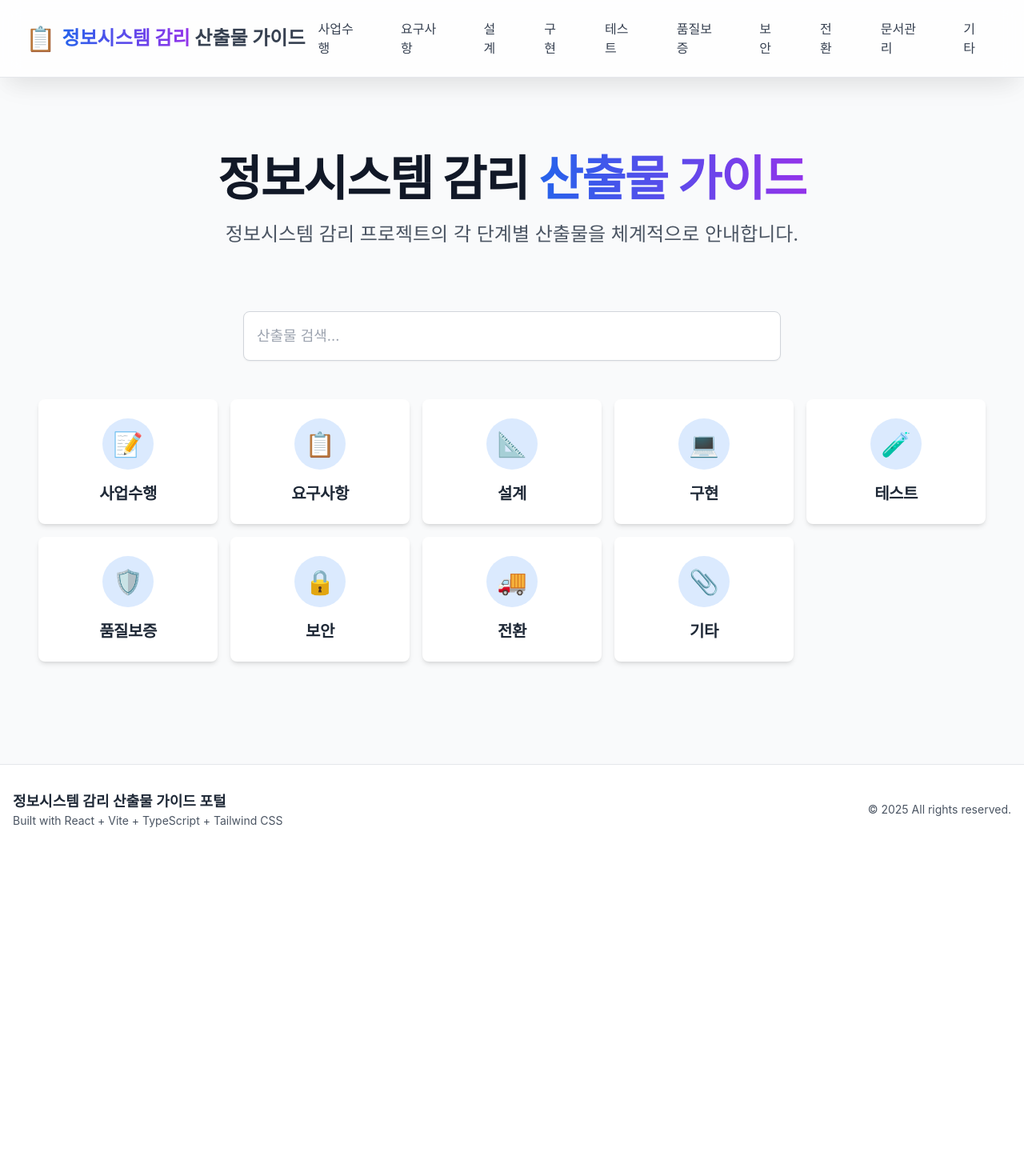
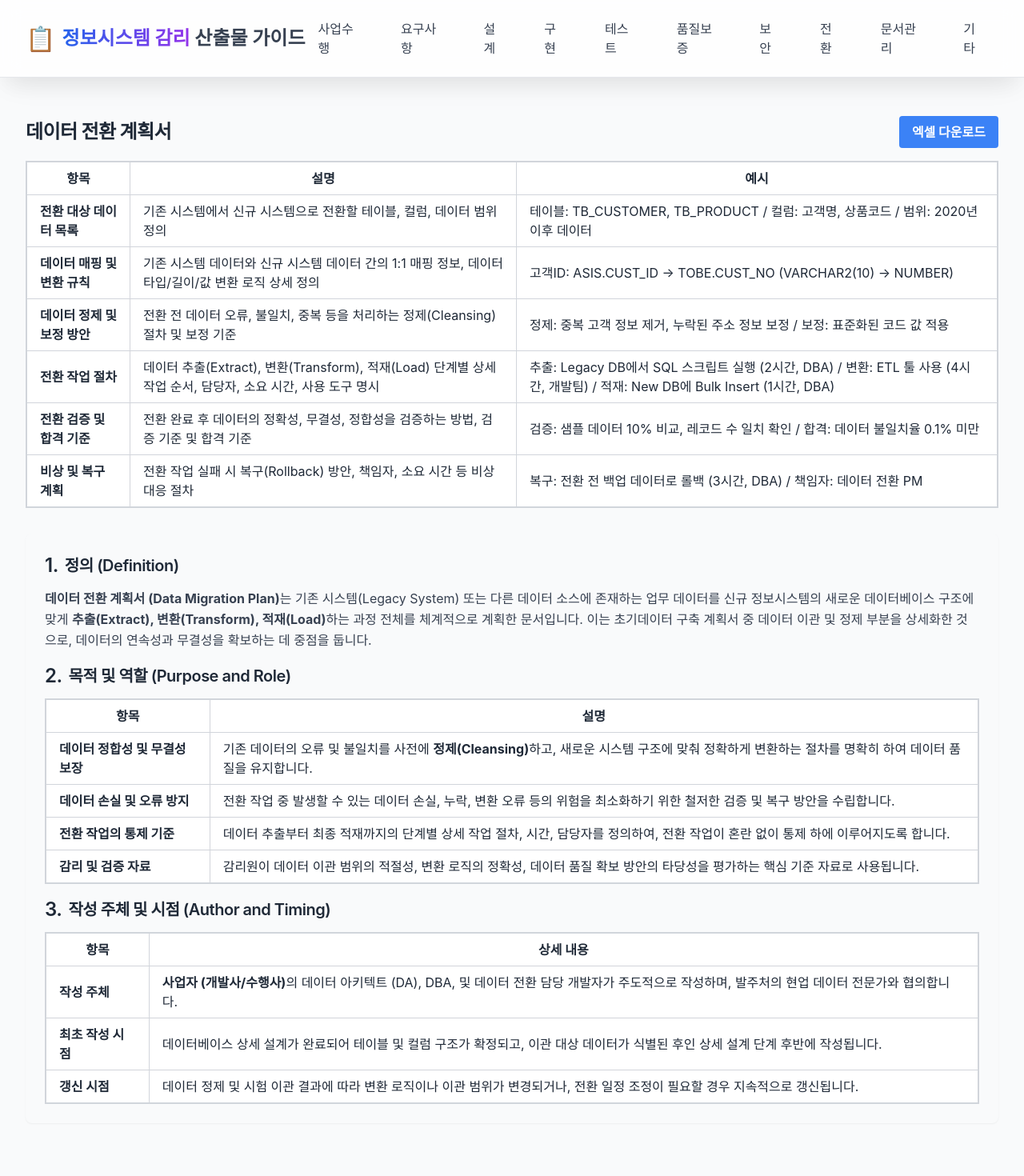
Before and after one commit to jeonck/deliverables-guide, a React (Vite) app: page /#/forms/data-migration-plan in a window 1280 px wide. Before the commit this address led to /#/. Shown: the top 1470 px of the page at 80% size. Before the commit the page ends 1068 px from the top, so only its background shows below. Built offline with nearby package versions, Linux system fonts and the light colour scheme.

Commit message:
feat: add data migration plan form and update links

```diff
--- a/src/App.tsx
+++ b/src/App.tsx
@@ -40,6 +40,7 @@ import MasterTestPlan from './pages/forms/MasterTestPlan';
 import DataSystemDefinitionDocument from './pages/forms/DataSystemDefinitionDocument';
 import ScreenDesignDocument from './pages/forms/ScreenDesignDocument';
 import SystemTransitionPlan from './pages/forms/SystemTransitionPlan';
+import DataMigrationPlan from './pages/forms/DataMigrationPlan';
 
 function App() {
   return (
@@ -88,6 +89,7 @@ function App() {
             <Route path="/forms/data-system-definition-document" element={<DataSystemDefinitionDocument />} />
             <Route path="/forms/screen-design-document" element={<ScreenDesignDocument />} />
             <Route path="/forms/system-transition-plan" element={<SystemTransitionPlan />} />
+            <Route path="/forms/data-migration-plan" element={<DataMigrationPlan />} />
             <Route path="*" element={<Navigate to="/" replace />} />
           </Routes>
         </main>
--- a/src/data/deliverables.ts
+++ b/src/data/deliverables.ts
@@ -257,9 +257,10 @@ export const allDeliverables: Deliverable[] = [
     categoryPath: '/design',
   },
   {
-    name: '데이터 전환계획서',
+    name: '데이터 전환 계획서',
     category: '설계',
     categoryPath: '/design',
+    formPath: '/forms/data-migration-plan',
   },
   {
     name: '데이터 전환프로그램',
--- a/src/pages/Design.tsx
+++ b/src/pages/Design.tsx
@@ -40,8 +40,7 @@ const designDeliverables = [
     deliverables: [
       { name: '백업 및 복구계획서', path: '/design' },
       { name: '초기데이터 구축 계획서', path: '/forms/initial-data-construction-plan' },
-      { name: '초기데이터 구축 계획서', path: '/design' },
-      { name: '데이터 전환계획서', path: '/design' },
+      { name: '데이터 전환 계획서', path: '/forms/data-migration-plan' },
       { name: '데이터 전환프로그램', path: '/design' },
     ],
   },
--- /dev/null
+++ b/src/pages/forms/DataMigrationPlan.tsx
@@ -0,0 +1,132 @@
+import React from 'react';
+import { saveAs } from 'file-saver';
+import * as XLSX from 'xlsx';
+
+const DataMigrationPlan: React.FC = () => {
+  const tableData = [
+    ['항목', '설명', '예시'],
+    ['전환 대상 데이터 목록', '기존 시스템에서 신규 시스템으로 전환할 테이블, 컬럼, 데이터 범위 정의', '테이블: TB_CUSTOMER, TB_PRODUCT / 컬럼: 고객명, 상품코드 / 범위: 2020년 이후 데이터'],
+    ['데이터 매핑 및 변환 규칙', '기존 시스템 데이터와 신규 시스템 데이터 간의 1:1 매핑 정보, 데이터 타입/길이/값 변환 로직 상세 정의', '고객ID: ASIS.CUST_ID -> TOBE.CUST_NO (VARCHAR2(10) -> NUMBER)'],
+    ['데이터 정제 및 보정 방안', '전환 전 데이터 오류, 불일치, 중복 등을 처리하는 정제(Cleansing) 절차 및 보정 기준', '정제: 중복 고객 정보 제거, 누락된 주소 정보 보정 / 보정: 표준화된 코드 값 적용'],
+    ['전환 작업 절차', '데이터 추출(Extract), 변환(Transform), 적재(Load) 단계별 상세 작업 순서, 담당자, 소요 시간, 사용 도구 명시', '추출: Legacy DB에서 SQL 스크립트 실행 (2시간, DBA) / 변환: ETL 툴 사용 (4시간, 개발팀) / 적재: New DB에 Bulk Insert (1시간, DBA)'],
+    ['전환 검증 및 합격 기준', '전환 완료 후 데이터의 정확성, 무결성, 정합성을 검증하는 방법, 검증 기준 및 합격 기준', '검증: 샘플 데이터 10% 비교, 레코드 수 일치 확인 / 합격: 데이터 불일치율 0.1% 미만'],
+    ['비상 및 복구 계획', '전환 작업 실패 시 복구(Rollback) 방안, 책임자, 소요 시간 등 비상 대응 절차', '복구: 전환 전 백업 데이터로 롤백 (3시간, DBA) / 책임자: 데이터 전환 PM'],
+  ];
+
+  const handleExcelDownload = () => {
+    const worksheet = XLSX.utils.aoa_to_sheet(tableData);
+    const workbook = XLSX.utils.book_new();
+    XLSX.utils.book_append_sheet(workbook, worksheet, '데이터전환계획서');
+    const excelBuffer = XLSX.write(workbook, { bookType: 'xlsx', type: 'array' });
+    const data = new Blob([excelBuffer], { type: 'application/octet-stream' });
+    saveAs(data, '데이터전환계획서.xlsx');
+  };
+
+  return (
+    <div className="container mx-auto p-4">
+      <div className="flex justify-between items-center mb-4">
+        <h1 className="text-2xl font-bold">데이터 전환 계획서</h1>
+        <button
+          onClick={handleExcelDownload}
+          className="bg-blue-500 hover:bg-blue-700 text-white font-bold py-2 px-4 rounded"
+        >
+          엑셀 다운로드
+        </button>
+      </div>
+
+      <div className="overflow-x-auto mb-8">
+        <table className="min-w-full bg-white border-2 border-gray-300">
+          <thead>
+            <tr>
+              <th className="border border-gray-300 px-4 py-2">항목</th>
+              <th className="border border-gray-300 px-4 py-2">설명</th>
+              <th className="border border-gray-300 px-4 py-2">예시</th>
+            </tr>
+          </thead>
+          <tbody>
+            {tableData.slice(1).map((row, rowIndex) => ( // Skip header row for rendering
+              <tr key={rowIndex}>
+                {row.map((cell, cellIndex) => (
+                  <td key={cellIndex} className="border border-gray-300 px-4 py-2">
+                    {cellIndex === 0 ? <span className="font-bold">{cell}</span> : cell}
+                  </td>
+                ))}
+              </tr>
+            ))}
+          </tbody>
+        </table>
+      </div>
+
+      <div className="mb-8 p-6 bg-gray-50 rounded-lg shadow-sm">
+        <h2 className="text-xl font-semibold mb-3 flex items-center">
+          <span className="text-2xl mr-2">1.</span> 정의 (Definition)
+        </h2>
+        <p className="mb-4 text-gray-700">
+          <strong>데이터 전환 계획서 (Data Migration Plan)</strong>는 기존 시스템(Legacy System) 또는 다른 데이터 소스에 존재하는 업무 데이터를 신규 정보시스템의 새로운 데이터베이스 구조에 맞게 <strong>추출(Extract), 변환(Transform), 적재(Load)</strong>하는 과정 전체를 체계적으로 계획한 문서입니다. 이는 초기데이터 구축 계획서 중 데이터 이관 및 정제 부분을 상세화한 것으로, 데이터의 연속성과 무결성을 확보하는 데 중점을 둡니다.
+        </p>
+
+        <h2 className="text-xl font-semibold mb-3 flex items-center">
+          <span className="text-2xl mr-2">2.</span> 목적 및 역할 (Purpose and Role)
+        </h2>
+        <div className="overflow-x-auto mb-4">
+          <table className="min-w-full bg-white border-2 border-gray-300">
+            <thead>
+              <tr>
+                <th className="border border-gray-300 px-4 py-2">항목</th>
+                <th className="border border-gray-300 px-4 py-2">설명</th>
+              </tr>
+            </thead>
+            <tbody>
+              <tr>
+                <td className="border border-gray-300 px-4 py-2 font-bold">데이터 정합성 및 무결성 보장</td>
+                <td className="border border-gray-300 px-4 py-2">기존 데이터의 오류 및 불일치를 사전에 <strong>정제(Cleansing)</strong>하고, 새로운 시스템 구조에 맞춰 정확하게 변환하는 절차를 명확히 하여 데이터 품질을 유지합니다.</td>
+              </tr>
+              <tr>
+                <td className="border border-gray-300 px-4 py-2 font-bold">데이터 손실 및 오류 방지</td>
+                <td className="border border-gray-300 px-4 py-2">전환 작업 중 발생할 수 있는 데이터 손실, 누락, 변환 오류 등의 위험을 최소화하기 위한 철저한 검증 및 복구 방안을 수립합니다.</td>
+              </tr>
+              <tr>
+                <td className="border border-gray-300 px-4 py-2 font-bold">전환 작업의 통제 기준</td>
+                <td className="border border-gray-300 px-4 py-2">데이터 추출부터 최종 적재까지의 단계별 상세 작업 절차, 시간, 담당자를 정의하여, 전환 작업이 혼란 없이 통제 하에 이루어지도록 합니다.</td>
+              </tr>
+              <tr>
+                <td className="border border-gray-300 px-4 py-2 font-bold">감리 및 검증 자료</td>
+                <td className="border border-gray-300 px-4 py-2">감리원이 데이터 이관 범위의 적절성, 변환 로직의 정확성, 데이터 품질 확보 방안의 타당성을 평가하는 핵심 기준 자료로 사용됩니다.</td>
+              </tr>
+            </tbody>
+          </table>
+        </div>
+
+        <h2 className="text-xl font-semibold mb-3 flex items-center">
+          <span className="text-2xl mr-2">3.</span> 작성 주체 및 시점 (Author and Timing)
+        </h2>
+        <div className="overflow-x-auto">
+          <table className="min-w-full bg-white border-2 border-gray-300">
+            <thead>
+              <tr>
+                <th className="border border-gray-300 px-4 py-2">항목</th>
+                <th className="border border-gray-300 px-4 py-2">상세 내용</th>
+              </tr>
+            </thead>
+            <tbody>
+              <tr>
+                <td className="border border-gray-300 px-4 py-2 font-bold">작성 주체</td>
+                <td className="border border-gray-300 px-4 py-2"><strong>사업자 (개발사/수행사)</strong>의 데이터 아키텍트 (DA), DBA, 및 데이터 전환 담당 개발자가 주도적으로 작성하며, 발주처의 현업 데이터 전문가와 협의합니다.</td>
+              </tr>
+              <tr>
+                <td className="border border-gray-300 px-4 py-2 font-bold">최초 작성 시점</td>
+                <td className="border border-gray-300 px-4 py-2">데이터베이스 상세 설계가 완료되어 테이블 및 컬럼 구조가 확정되고, 이관 대상 데이터가 식별된 후인 상세 설계 단계 후반에 작성됩니다.</td>
+              </tr>
+              <tr>
+                <td className="border border-gray-300 px-4 py-2 font-bold">갱신 시점</td>
+                <td className="border border-gray-300 px-4 py-2">데이터 정제 및 시험 이관 결과에 따라 변환 로직이나 이관 범위가 변경되거나, 전환 일정 조정이 필요할 경우 지속적으로 갱신됩니다.</td>
+              </tr>
+            </tbody>
+          </table>
+        </div>
+      </div>
+    </div>
+  );
+};
+
+export default DataMigrationPlan;
```
